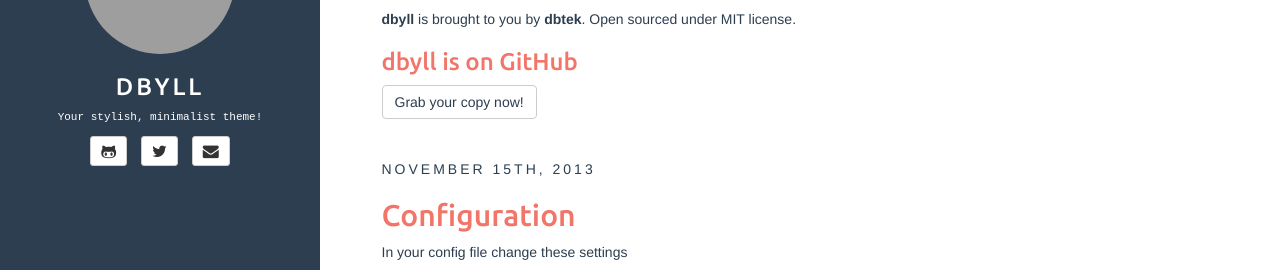
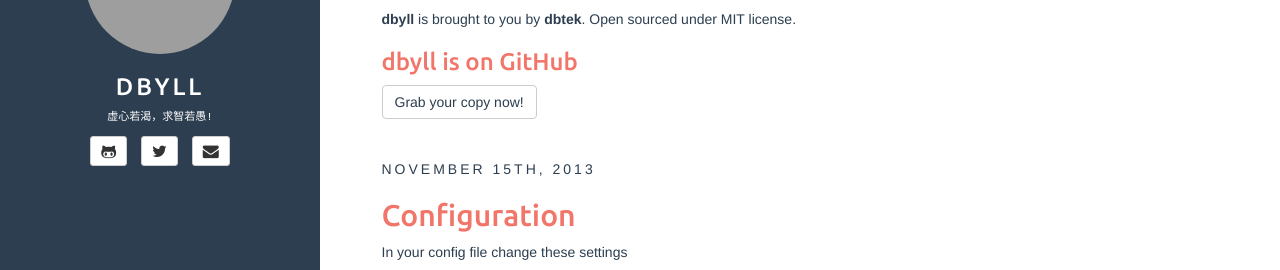
Before and after one commit to faterman/faterman.github.io, a Jekyll site: the page built from index.html, in a window 1280 px wide. Shown: the part 224-494 px from the top of the page. Built offline with Jekyll 4.4.1, drawn with Linux system fonts in a browser that asks for light colours; the list of posts is cut into pages by our own code; grey boxes are pictures that could not be loaded.

Commit message:
change config

```diff
--- a/_config.yml
+++ b/_config.yml
@@ -24,7 +24,7 @@ author:
   twitter: dbtek
   pinterest: asd123
   linkedin: asd123
-  bio: Your stylish, minimalist theme!
+  bio: 虚心若渴，求智若愚!
   email_md5: 726351295ec82e145928582f595aa3aa
 
 rss_path: feed.xml
```
